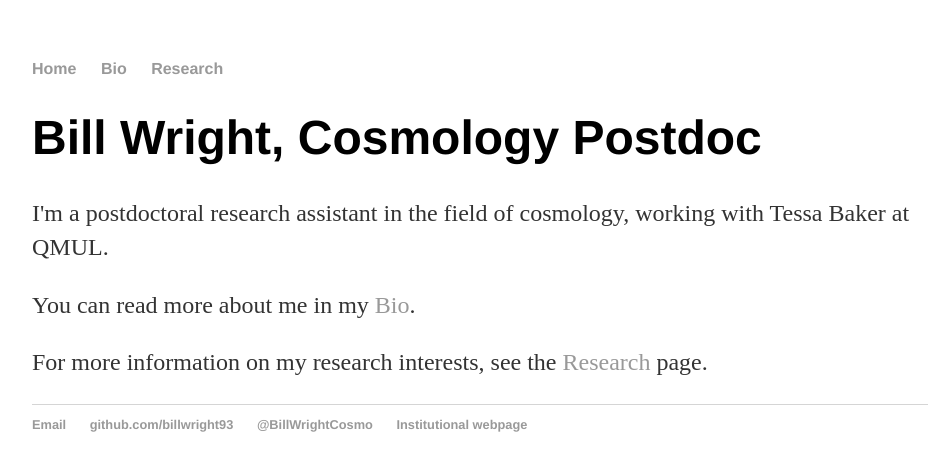
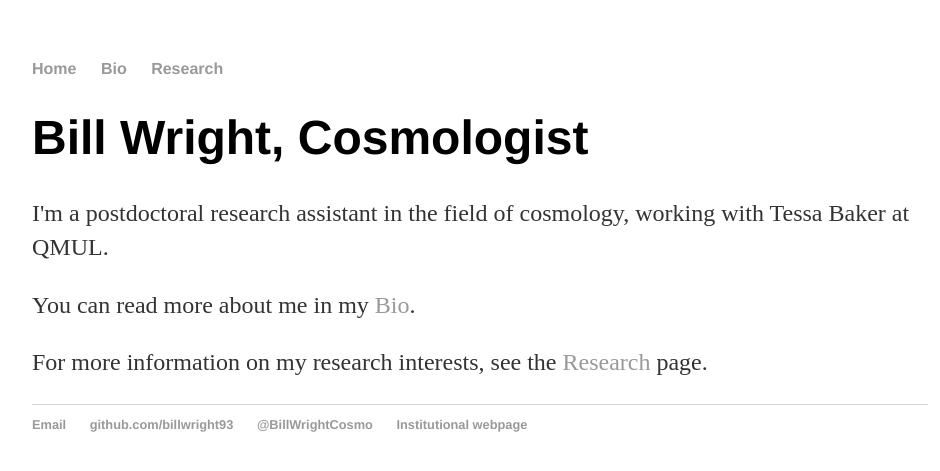
Before and after one commit to billwright93/billwright.github.io, a Jekyll site: the page built from index.html, in a window 1280 px wide. Shown: the top 471 px of the page, without its empty margins (160-1100 px from the left). Built offline with Jekyll 4.4.1, drawn with Linux system fonts in a browser that asks for light colours.

Commit message:
Update index.html
Small changes to homepage.

```diff
--- a/index.html
+++ b/index.html
@@ -1,9 +1,9 @@
 ---
 layout: default
-title: Bill Wright, Cosmology Postdoc
+title: Bill Wright's Website
 ---
 <div class="blurb">
-	<h1>Bill Wright, Cosmology Postdoc</h1>
+	<h1>Bill Wright, Cosmologist</h1>
 	<p>I'm a postdoctoral research assistant in the field of cosmology, working with Tessa Baker at QMUL.</p>
 	<p>You can read more about me in my <a href="/bio">Bio</a>.</p>
 	<p>For more information on my research interests, see the <a href="/research">Research</a> page.</p>
```
